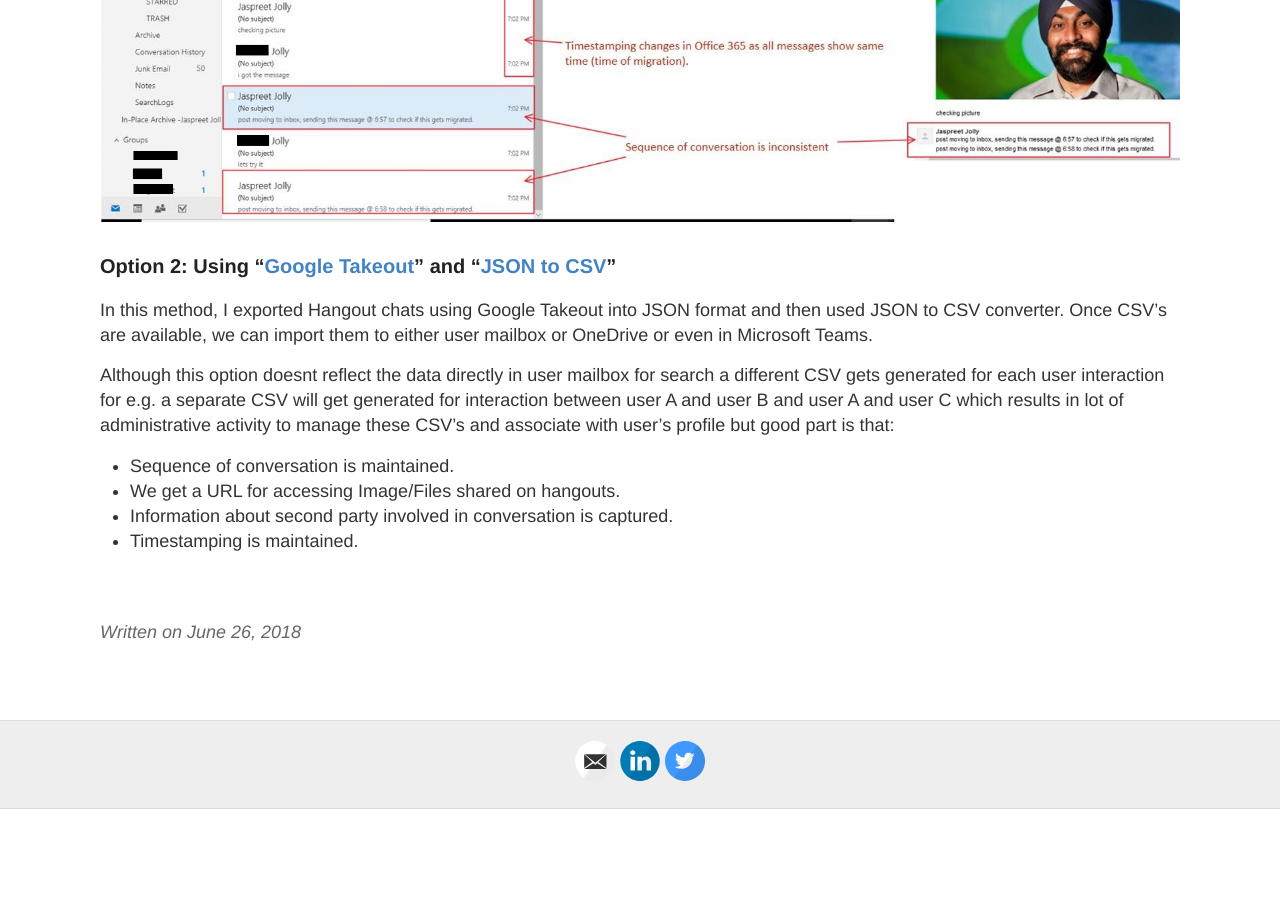
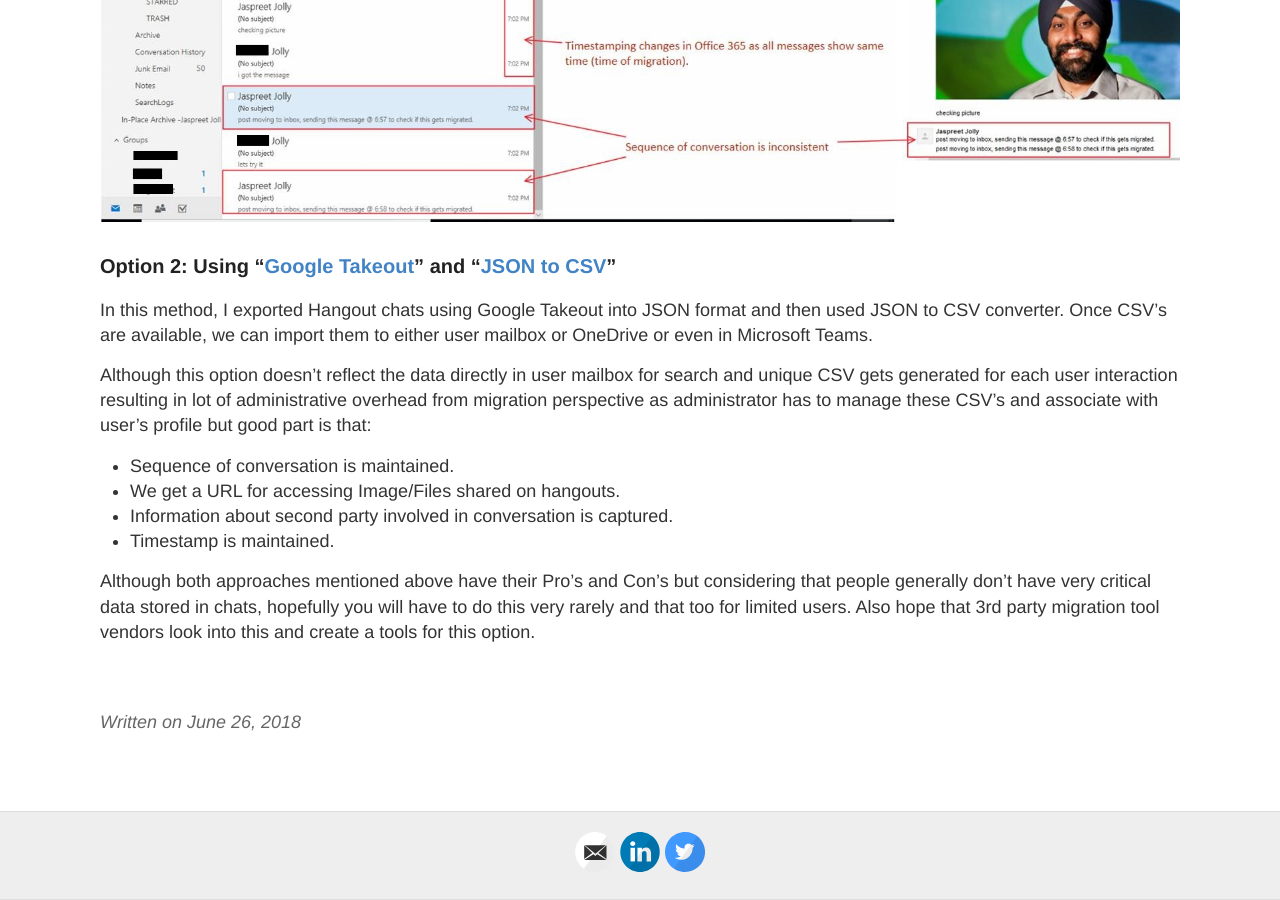
Before and after one commit to jaspreetjolly/github.io, a Jekyll site: the page built from _posts/2018-06-26-Move Google Hangout chats to Office 365.md, in a window 1280 px wide and 900 px high, scrolled down 1106 px. Built offline with Jekyll 4.4.1, drawn with Linux system fonts in a browser that asks for light colours; comment, search, counter and statistics services are not loaded; before the commit the page ends 1915 px from its top, so only the background shows below that.

Commit message:
Update 2018-06-26-Move Google Hangout chats to Office 365.md

```diff
--- a/_posts/2018-06-26-Move Google Hangout chats to Office 365.md
+++ b/_posts/2018-06-26-Move Google Hangout chats to Office 365.md
@@ -24,8 +24,11 @@ Once this is done, mailbox migration process can move the chats as individual em
 
 In this method, I exported Hangout chats using Google Takeout into JSON format and then used JSON to CSV converter. Once CSV's are available, we can import them to either user mailbox or OneDrive or even in Microsoft Teams.
 
-Although this option doesnt reflect the data directly in user mailbox for search a different CSV gets generated for each user interaction for e.g. a separate CSV will get generated for interaction between user A and user B and user A and user C which results in lot of administrative activity to manage these CSV’s and associate with user’s profile but good part is that:
+Although this option doesn't reflect the data directly in user mailbox for search and unique CSV gets generated for each user interaction resulting in lot of administrative overhead from migration perspective as administrator has to manage these CSV’s and associate with user’s profile but good part is that:
+
 - Sequence of conversation is maintained.
 - We get a URL for accessing Image/Files shared on hangouts.
 - Information about second party involved in conversation is captured.
-- Timestamping is maintained.
+- Timestamp is maintained.
+
+Although both approaches mentioned above have their Pro's and Con's but considering that people generally don’t have very critical data stored in chats, hopefully you will have to do this very rarely and that too for limited users. Also hope that 3rd party migration tool vendors look into this and create a tools for this option.
```
